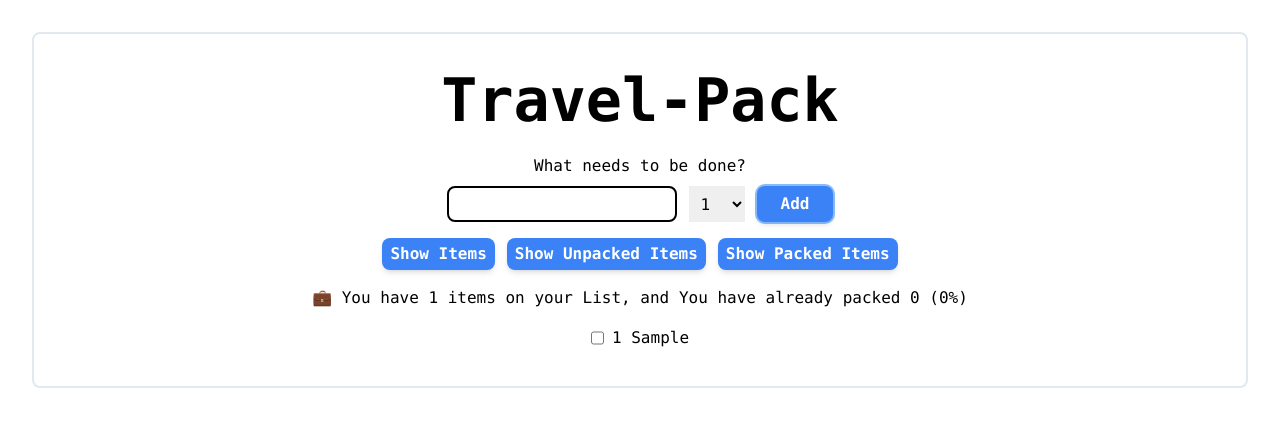
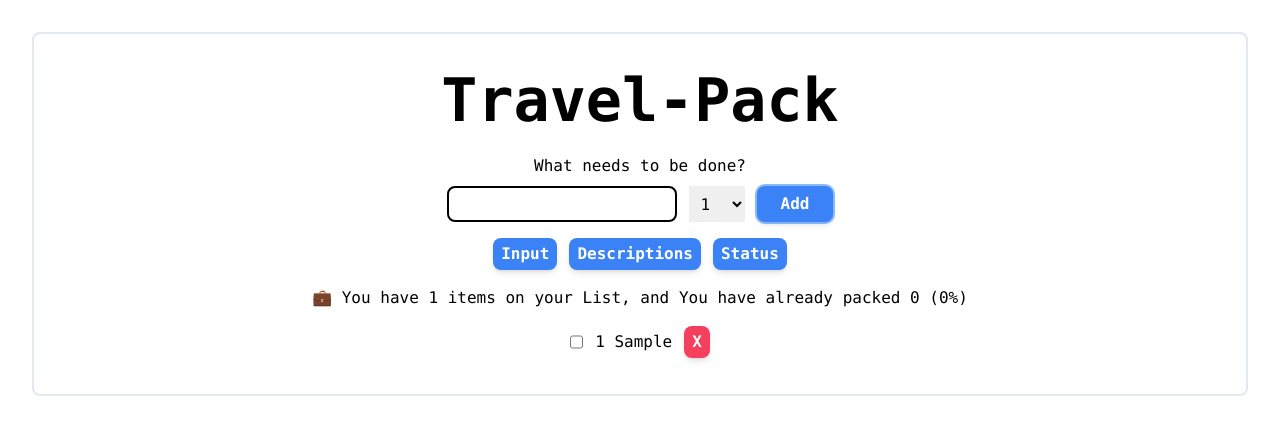
Before and after one commit to MintyFreshBun/Travel-Pack, a React (Vite) app: page / in a window 1280 px wide. Both pictures are taken after typing "Sample" into the empty fields and a click on the button "Add". Shown: the top 434 px of the page. Built offline with nearby package versions, Linux system fonts and the light colour scheme.

Commit message:
Fixing and revising
I wasnt thinking tell what i wanted with the filters.
Instead went with sorting.
It kinda works but takes 2 clicks on the buttons.
The input sorting isnt fuctional atm.

```diff
--- a/src/App.css
+++ b/src/App.css
@@ -31,4 +31,8 @@
   .title-header {
     @apply text-center font-bold text-6xl;
   }
+
+  .btn-delete {
+    @apply py-1 px-2 bg-rose-500 text-white font-semibold rounded-lg shadow-md hover:bg-rose-700 focus:outline-none focus:ring-2 focus:ring-rose-400 focus:ring-opacity-75 transition;
+  }
 }
--- a/src/App.jsx
+++ b/src/App.jsx
@@ -2,7 +2,7 @@ import "./App.css";
 import Form from "./components/Form";
 import Status from "./components/Status";
 import ListRender from "./components/ListRender";
-import Filters from "./components/Filters";
+import SortBtns from "./components/SortBtns";
 import { useState } from "react";
 
 function App() {
@@ -15,6 +15,10 @@ function App() {
     setItems((items) => [...items, item]);
   }
 
+  function handleDeleteItem(id) {
+    setItems((items) => items.filter((item) => item.id !== id));
+  }
+
   function handleToggleItem(id) {
     setItems((items) =>
       items.map((item) =>
@@ -23,8 +27,21 @@ function App() {
     );
   }
 
-  function handleSortBy(input) {
-    setSortBy(input);
+  function handleUpdateList(sortType) {
+    console.log("update called: " + sortType);
+    let sortedItems;
+    setSortBy(sortType);
+
+    if (sortBy === "input") sortedItems = items.sort(); // try to sort by the items ID , try to check the tutorials on sorting
+    if (sortBy === "description")
+      sortedItems = items
+        .slice()
+        .sort((a, b) => a.description.localeCompare(b.description));
+    if (sortBy === "packed")
+      sortedItems = items
+        .slice()
+        .sort((a, b) => Number(a.packed) - Number(b.packed));
+    setItems(sortedItems);
   }
 
   return (
@@ -34,20 +51,21 @@ function App() {
       {/* Form section for new Items */}
       <Form onAddItems={handleAddItems} />
 
-      {/* Filter component */}
-      <Filters onFilter={handleSortBy} />
+      {/* Sort Btns component */}
+      <SortBtns items={items} onSortItems={handleUpdateList} />
 
       {/*Task number status */}
       <Status items={items} />
 
       {/**Task list Render */}
 
-      {/*//Make a temp List of inicial items static just to test and fill the  list nad items*/}
       <ListRender
         items={items}
-        sortBy={sortBy}
         onToggleItem={handleToggleItem}
+        onDeleteItem={handleDeleteItem}
       />
+
+      {/**Make a clear list button bellow */}
     </div>
   );
 }
--- a/src/components/Filters.jsx
+++ /dev/null
@@ -1,31 +0,0 @@
-function Filters({ onFilter }) {
-  return (
-    <div className="flex justify-center gap-3">
-      <button
-        type="button"
-        className="btn-primary"
-        aria-pressed="true"
-        onClick={() => onFilter("input")}
-      >
-        <span className="visually-hidden">Show Items</span>
-      </button>
-      <button
-        type="button"
-        className="btn-primary"
-        aria-pressed="false"
-        onClick={() => onFilter("description")}
-      >
-        <span className="visually-hidden">Show Unpacked Items</span>
-      </button>
-      <button
-        type="button"
-        className="btn-primary"
-        aria-pressed="false"
-        onClick={() => onFilter("packed")}
-      >
-        <span className="visually-hidden">Show Packed Items</span>
-      </button>
-    </div>
-  );
-}
-export default Filters;
--- a/src/components/ItemList.jsx
+++ b/src/components/ItemList.jsx
@@ -1,26 +1,27 @@
-function Item({ item, onToggleItem }) {
+function Item({ item, onToggleItem, onDeleteItem }) {
   // we want the items to have a name, status and quataty
 
   return (
-    <li className="flex justify-center align-middle gap-2">
+    <li className="flex justify-center align-middle gap-3">
       <input
         type="checkbox"
         value={item.packed}
         onChange={() => onToggleItem(item.id)}
       />
-      <span style={item.packed ? { textDecoration: "line-through" } : {}}>
+      <span
+        className="leading-loose"
+        style={item.packed ? { textDecoration: "line-through" } : {}}
+      >
         {item.quantity} {item.description}
       </span>
-      {/*
-      <div className="btn-group btn-gap">
-        <button type="button" className="btn-primary">
-          Edit
-        </button>
-        <button type="button" className="btn-primary">
-          Delete
-        </button>
-      </div>
-      */}
+
+      <button
+        type="button"
+        className="btn-delete"
+        onClick={() => onDeleteItem(item.id)}
+      >
+        X
+      </button>
     </li>
   );
 }
--- a/src/components/ListRender.jsx
+++ b/src/components/ListRender.jsx
@@ -1,6 +1,6 @@
 import Item from "./ItemList";
 
-function ListRender({ items, onToggleItem, sortBy }) {
+function ListRender({ items, onToggleItem, onDeleteItem }) {
   /*
   const [filter, setFilter] = useState("all");
 
@@ -12,6 +12,7 @@ function ListRender({ items, onToggleItem, sortBy }) {
   });*/
 
   //before rendering we check the filter sortby
+  /*
   let sortedItems;
 
   if (sortBy == "input") sortedItems = items;
@@ -23,12 +24,17 @@ function ListRender({ items, onToggleItem, sortBy }) {
     sortedItems = items
       .slice()
       .sort((a, b) => Number(a.packed) - Number(b.packed));
-
+  */
   return (
     <div>
-      <ul className="">
-        {sortedItems.map((item) => (
-          <Item item={item} key={item.id} onToggleItem={onToggleItem} />
+      <ul className="flex flex-col justify-center align-middle gap-3">
+        {items.map((item) => (
+          <Item
+            item={item}
+            key={item.id}
+            onToggleItem={onToggleItem}
+            onDeleteItem={onDeleteItem}
+          />
         ))}
       </ul>
     </div>
--- /dev/null
+++ b/src/components/SortBtns.jsx
@@ -0,0 +1,38 @@
+function SortBtns({ onSortItems }) {
+  return (
+    <div className="flex justify-center gap-3">
+      <button
+        type="button"
+        className="btn-primary"
+        aria-pressed="true"
+        onClick={() => {
+          onSortItems("input");
+        }}
+      >
+        <span className="visually-hidden">Input</span>
+      </button>
+
+      <button
+        type="button"
+        className="btn-primary"
+        aria-pressed="false"
+        onClick={() => {
+          onSortItems("description");
+        }}
+      >
+        <span className="visually-hidden">Descriptions</span>
+      </button>
+      <button
+        type="button"
+        className="btn-primary"
+        aria-pressed="false"
+        onClick={() => {
+          onSortItems("packed");
+        }}
+      >
+        <span className="visually-hidden">Status</span>
+      </button>
+    </div>
+  );
+}
+export default SortBtns;
```
Also changed, not shown: public/todo-list-repeating-todos.png (deleted).
